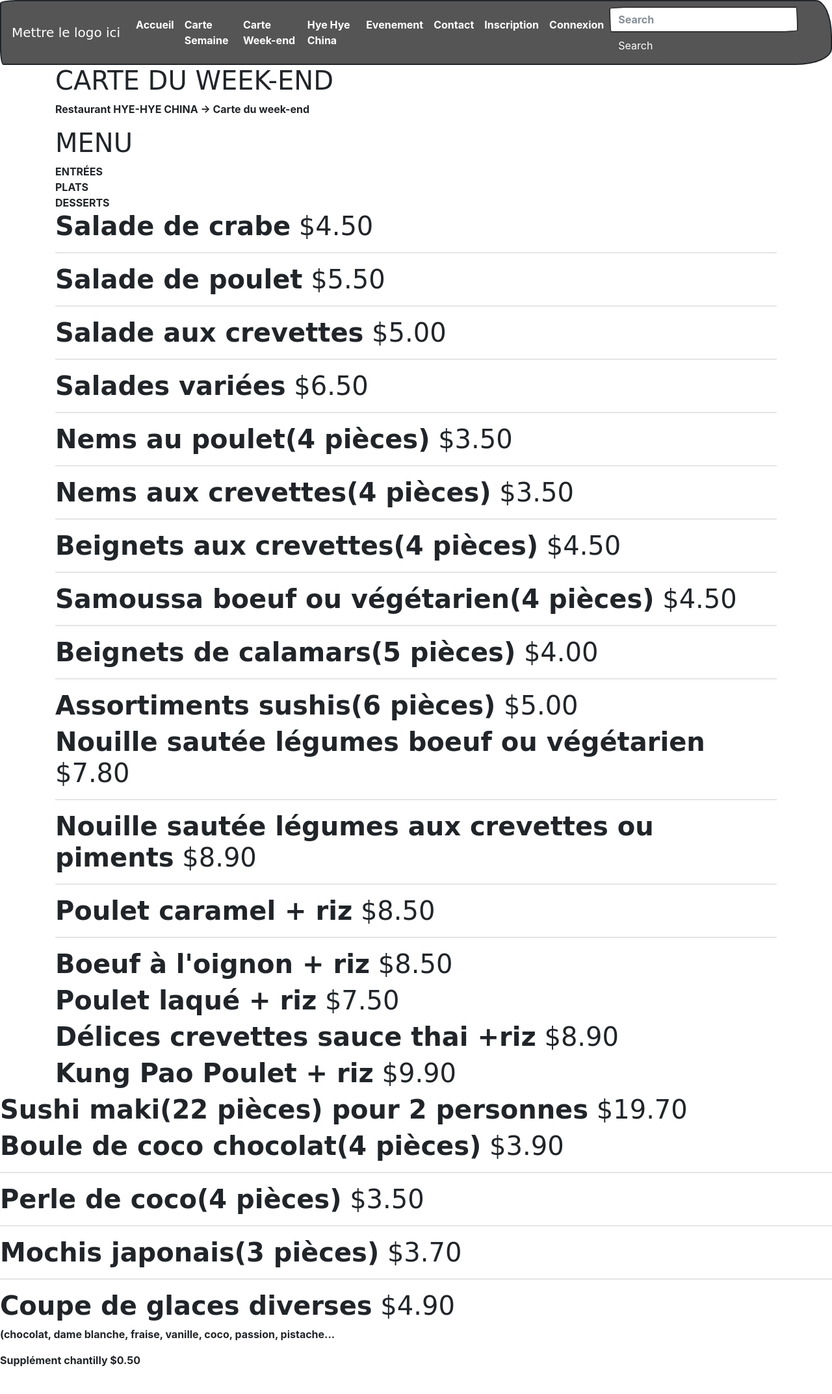
After one commit to Fenibax/Hye-Hye-China, a Symfony app: template china/templates/china/carteWE.html.twig in a window 1280 px wide. The commit adds this page. Shown: the whole page at 65% size. Run offline with Twig, Linux system fonts and the light colour scheme; the template is opened without the code that fills it, so the values that code supplies are empty; some libraries are stand-ins or nearby versions; some web fonts are replaced.

Commit message:
j'ai fait le menu de la carte week-end

```diff
--- a/china/public/asset/css/style.css
+++ b/china/public/asset/css/style.css
@@ -39,3 +39,12 @@
     display: flex;
     justify-content: space-around;
 }
+.micro{
+    display: flex;
+    justify-content: space-between;
+}
+
+.diner{
+    display: flex;
+    justify-content: space-between;
+}
--- /dev/null
+++ b/china/templates/china/carteWE.html.twig
@@ -0,0 +1,102 @@
+{% extends 'base.html.twig' %}
+
+{% block body %}
+
+	{% block stylesheets %}
+
+		{% endblock stylesheets %}
+
+<h1>CARTE DU WEEK-END</h1>
+<p>Restaurant HYE-HYE CHINA -> Carte du week-end</p>
+
+<div id="menu">
+    <h1 class="sectionTitle">MENU</h1>
+    <div class="navMenu">
+        <div id="entrée">ENTRÉES</div>
+        <div id="plat">PLATS</div>
+        <div id="desssert">DESSERTS</div>
+    </div>
+
+    <div id="entrées froides"  class="visible">
+      <h1><b>Salade de crabe</b> <span class="price">$4.50</span></h1>
+      <hr>
+
+      <h1><b>Salade de poulet</b> <span class="price">$5.50</span></h1>
+      <hr>
+
+      <h1><b>Salade aux crevettes</b> <span class="price">$5.00</span></h1>
+      <hr>
+
+      <h1><b>Salades variées</b> <span class="price">$6.50</span></h1>
+      <hr>
+
+<div id="entrées chaudes"  class="visible">
+
+ <h1><b>Nems au poulet(4 pièces)</b> <span class="price">$3.50</span></h1>
+      <hr>
+
+      <h1><b>Nems aux crevettes(4 pièces)</b> <span class="price">$3.50</span></h1>
+      <hr>
+
+      <h1><b>Beignets aux crevettes(4 pièces)</b> <span class="price">$4.50</span></h1>
+      <hr>
+
+      <h1><b>Samoussa boeuf ou végétarien(4 pièces)</b> <span class="price">$4.50</span></h1>
+      <hr>
+
+      <h1><b>Beignets de calamars(5 pièces)</b> <span class="price">$4.00</span></h1>
+      <hr>
+
+      <h1><b>Assortiments sushis(6 pièces)</b> <span class="price">$5.00</span></h1>
+    </div>
+
+
+    <div id="plats"  class="visible">
+
+      <h1><b>Nouille sautée légumes boeuf ou végétarien</b> <span class="price">$7.80</span></h1>
+      <hr>
+
+      <h1><b>Nouille sautée légumes aux crevettes ou piments</b> <span class="price">$8.90</span></h1>
+      <hr>
+
+      <h1><b>Poulet caramel + riz</b> <span class="price">$8.50</span></h1>
+      <hr>
+
+      <h1><b>Boeuf à l'oignon + riz</b> <span class="price">$8.50</span></h1>
+    </div>
+
+<h1><b>Poulet laqué + riz</b> <span class="price">$7.50</span></h1>
+    </div>
+
+<h1><b>Délices crevettes sauce thai +riz</b> <span class="price">$8.90</span></h1>
+    </div>
+
+<h1><b>Kung Pao Poulet + riz</b> <span class="price">$9.90</span></h1>
+    </div>
+
+    <h1><b>Sushi maki(22 pièces) pour 2 personnes</b> <span class="price">$19.70</span></h1>
+    </div>
+
+
+    <div id="desserts"  class="visible">
+
+      <h1><b>Boule de coco chocolat(4 pièces)</b> <span class="price">$3.90</span></h1>
+      <hr>
+
+      <h1><b>Perle de coco(4 pièces)</b> <span class="price">$3.50</span></h1>
+      <hr>
+
+      <h1><b>Mochis japonais(3 pièces)</b> <span class="price">$3.70</span></h1>
+      <hr>
+
+      <h1><b>Coupe de glaces diverses</b> <span class="price">$4.90</span></h1>
+      <p>(chocolat, dame blanche, fraise, vanille, coco, passion, pistache...</p>
+      <p>Supplément chantilly $0.50</p>
+    </div><br>
+
+</div>
+
+
+
+
+{% endblock %}
```
Also changed, not shown: china/src/Controller/ChinaController.php (+7 -0 lines), china/templates/china/evenements.html.twig (+2 -7 lines).
